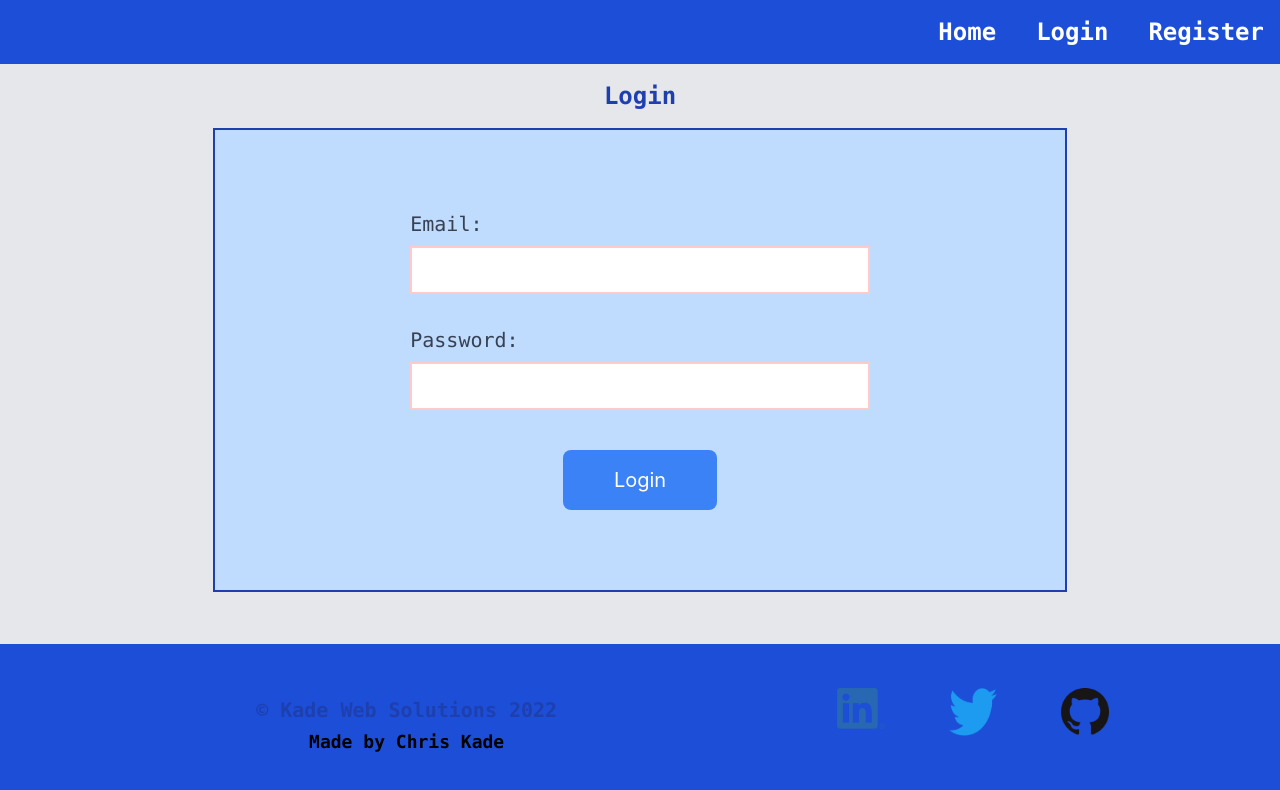
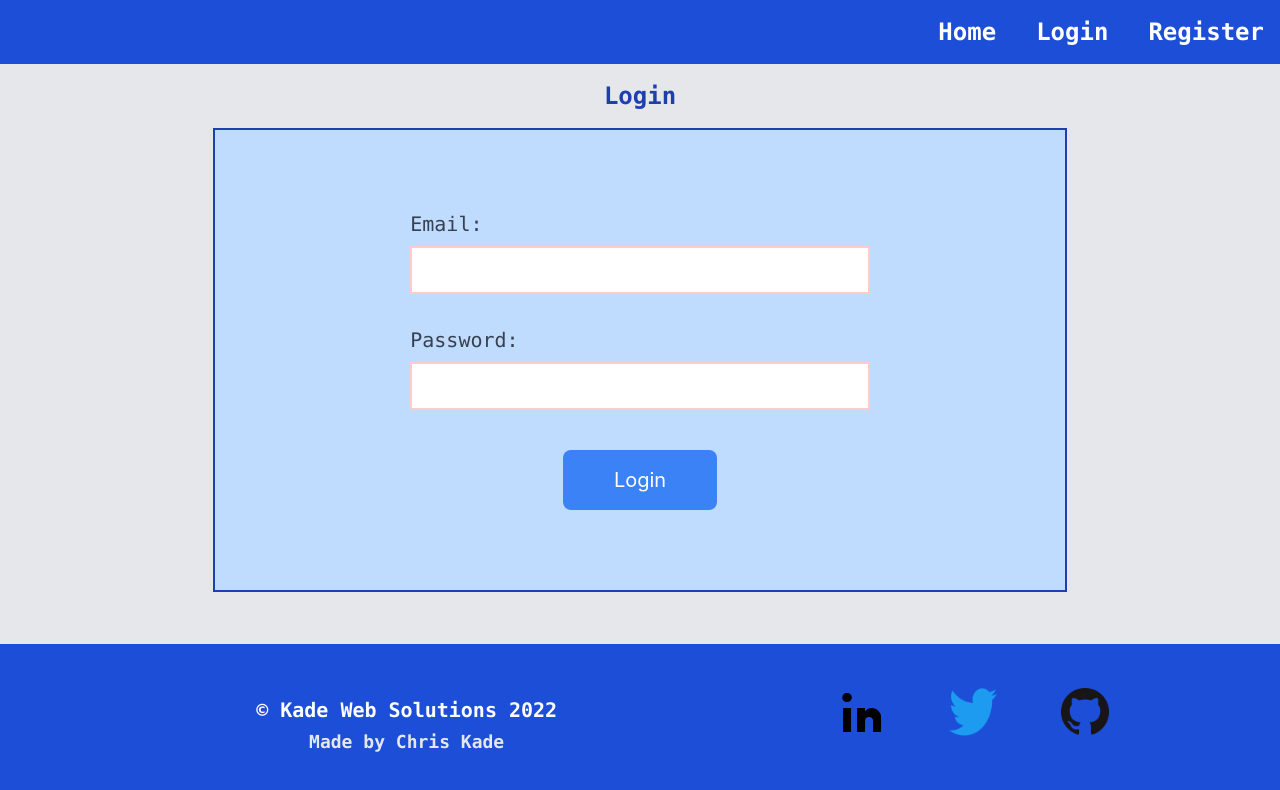
Before and after one commit to ckade15/notes-app, a React (Create React App) app in the folder client/: page /login in a window 1280 px wide. Shown: the top 790 px of the page. Built offline with nearby package versions, Linux system fonts and the light colour scheme.

Commit message:
Updated images

```diff
--- a/client/src/components/Footer.js
+++ b/client/src/components/Footer.js
@@ -1,5 +1,5 @@
 import React from "react";
-import linkedin from "../assets/linkedin.png";
+import linkedin from "../assets/linkedin-alt.svg";
 import twitter from "../assets/twitter.png";
 import github from "../assets/github.png";
 
@@ -21,8 +21,8 @@ function Footer(props) {
         return (
             <footer className="bottom-0 fixed w-full  bg-blue-700 p-10 flex justify-evenly text-xl">
                 <div className="flex flex-col w-1/2 text-xl text-center">
-                    <p className="text-xl text-blue-800 font-bold font-mono p-1 mt-2">&copy; Kade Web Solutions  {(new Date().getFullYear())}</p>
-                    <p className="font-mono text-lg font-bold  mb-1">Made by Chris Kade</p>
+                    <p className="text-xl text-white font-bold font-mono p-1 mt-2">&copy; Kade Web Solutions  {(new Date().getFullYear())}</p>
+                    <p className="font-mono text-lg font-bold text-gray-200  mb-1">Made by Chris Kade</p>
                 </div>
                 <div className="flex place-content-evenly mt-1 w-1/3 ">
                     <a href="https://www.linkedin.com/in/christopher-kade-b9b2151a5/" className="soc-link text-blue-400 not-italic font-bold text-2xl rounded-full h-12 w-12 text-center leading-8"><img src={linkedin}/></a>
```
Also changed, not shown: client/src/assets/linked.png (added), client/src/assets/linkedin-alt.svg (added).
